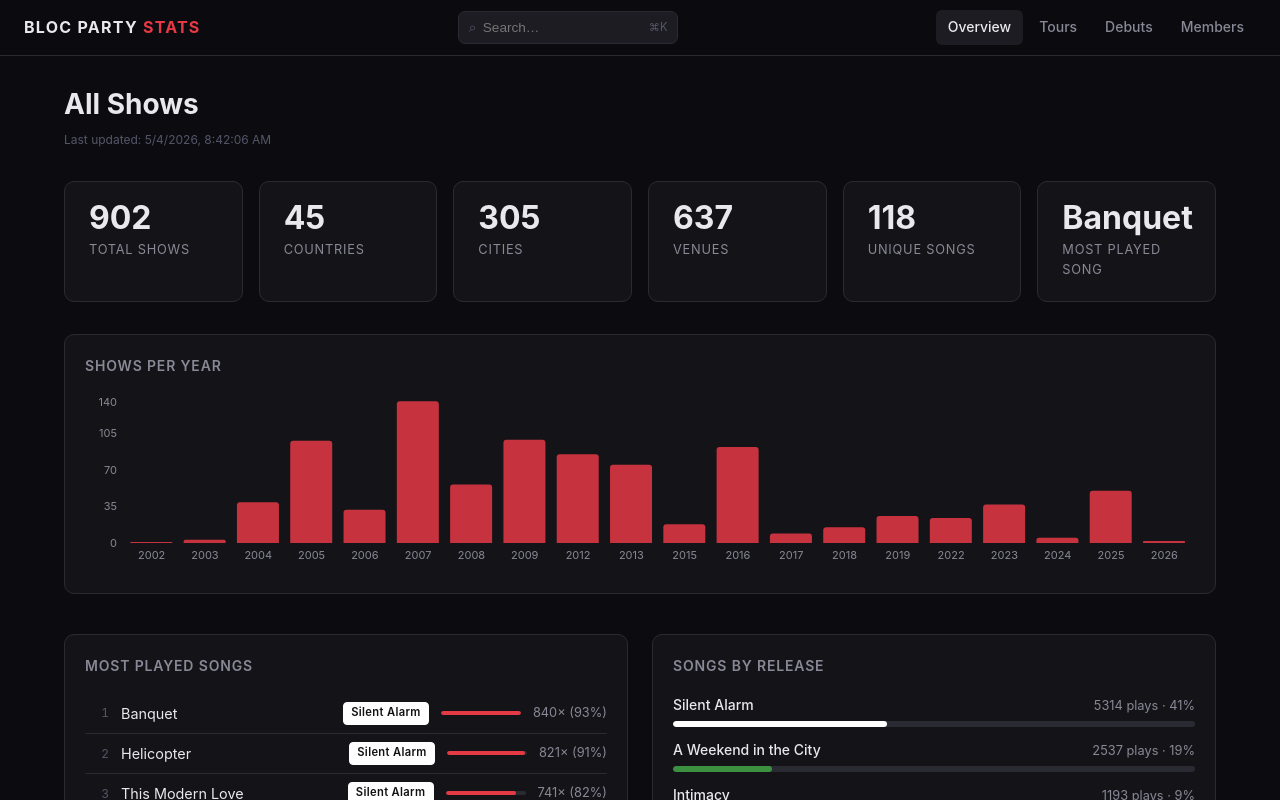
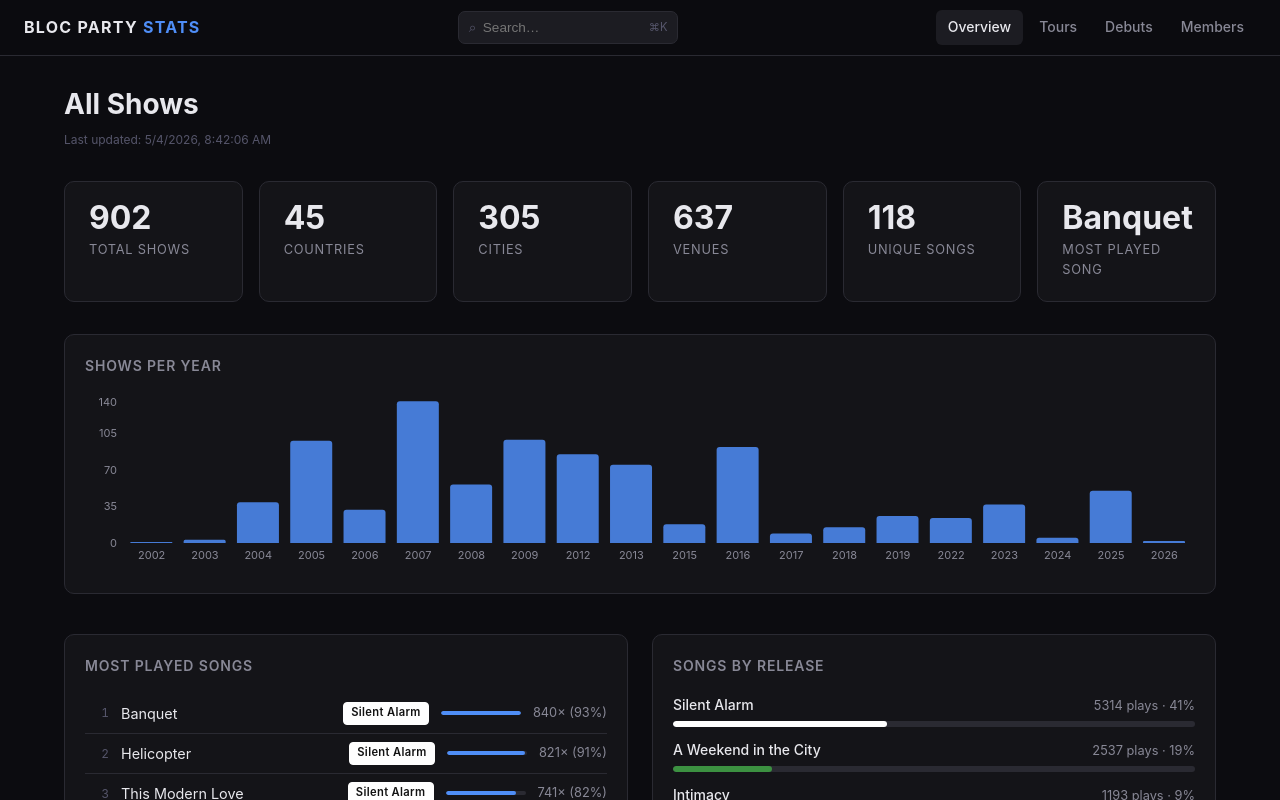
Before and after one commit to JackYW333/bloc-party-stats, a React (Vite) app: page /#/ in a window 1280 px wide. Shown: the top 800 px of the page. Built offline with nearby package versions, Linux system fonts and the light colour scheme.

Commit message:
Update index.css

```diff
--- a/src/index.css
+++ b/src/index.css
@@ -3,8 +3,8 @@
   --bg-card: #141418;
   --bg-hover: #1c1c22;
   --border: #2a2a32;
-  --accent: #e63946;
-  --accent-dim: rgba(230, 57, 70, 0.15);
+  --accent: #4f8ef7;
+  --accent-dim: rgba(79, 142, 247, 0.15);
   --text: #e8e8ed;
   --text-muted: #888896;
   --text-dim: #55556a;
```
